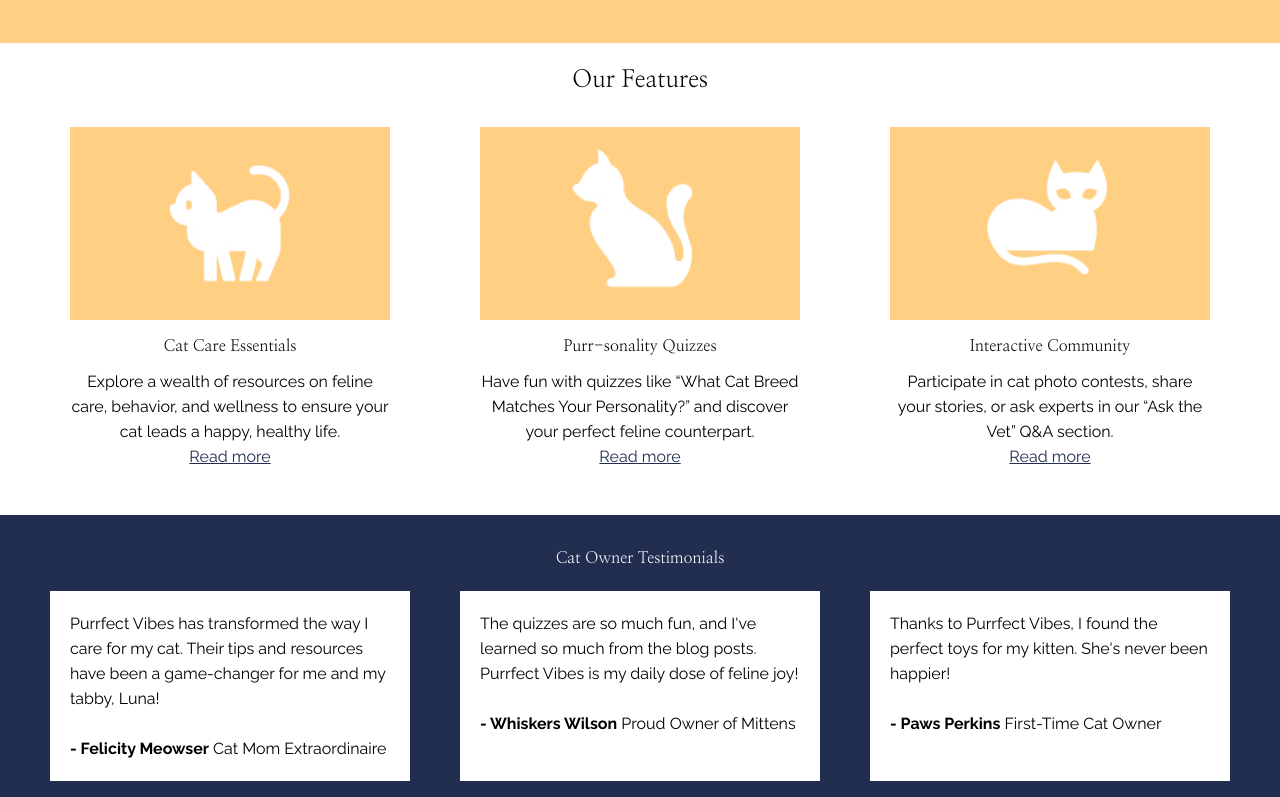
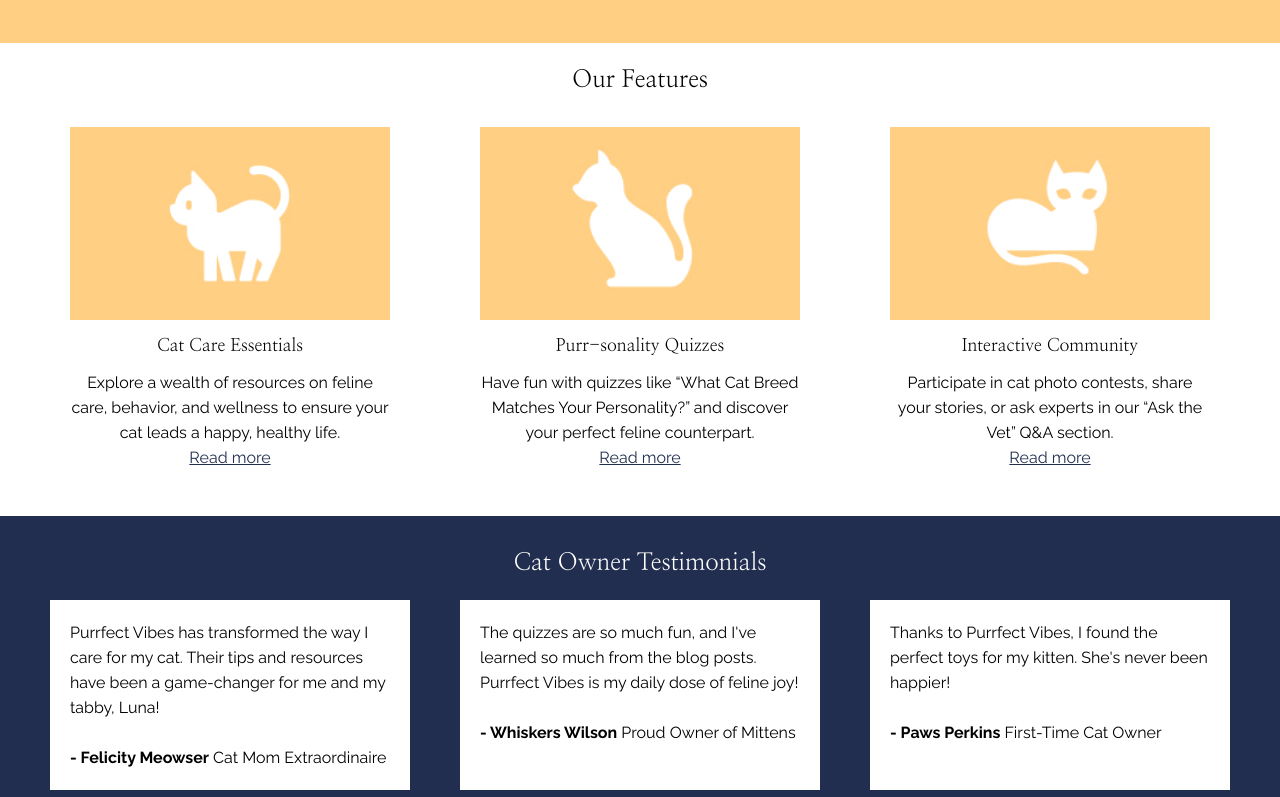
Before and after one commit to Arthur65524/COMM672_assignmentM11_version_2, a plain HTML site: page index.html in a window 1280 px wide. Shown: the part 444-1241 px from the top of the page. Drawn offline with Linux system fonts and the light colour scheme.

Commit message:
first section commit

```diff
--- a/css/styles.css
+++ b/css/styles.css
@@ -180,8 +180,13 @@ body.home {
     display: flex;
     gap: 50px;
 }
+.feature-block h3 {
+    font-size: 1.10em;
+}
 
-
+.testimonials h2 {
+    font-size: 1.5em;
+}
 
 .testimonial-block {
     background-color: #fff;
```
